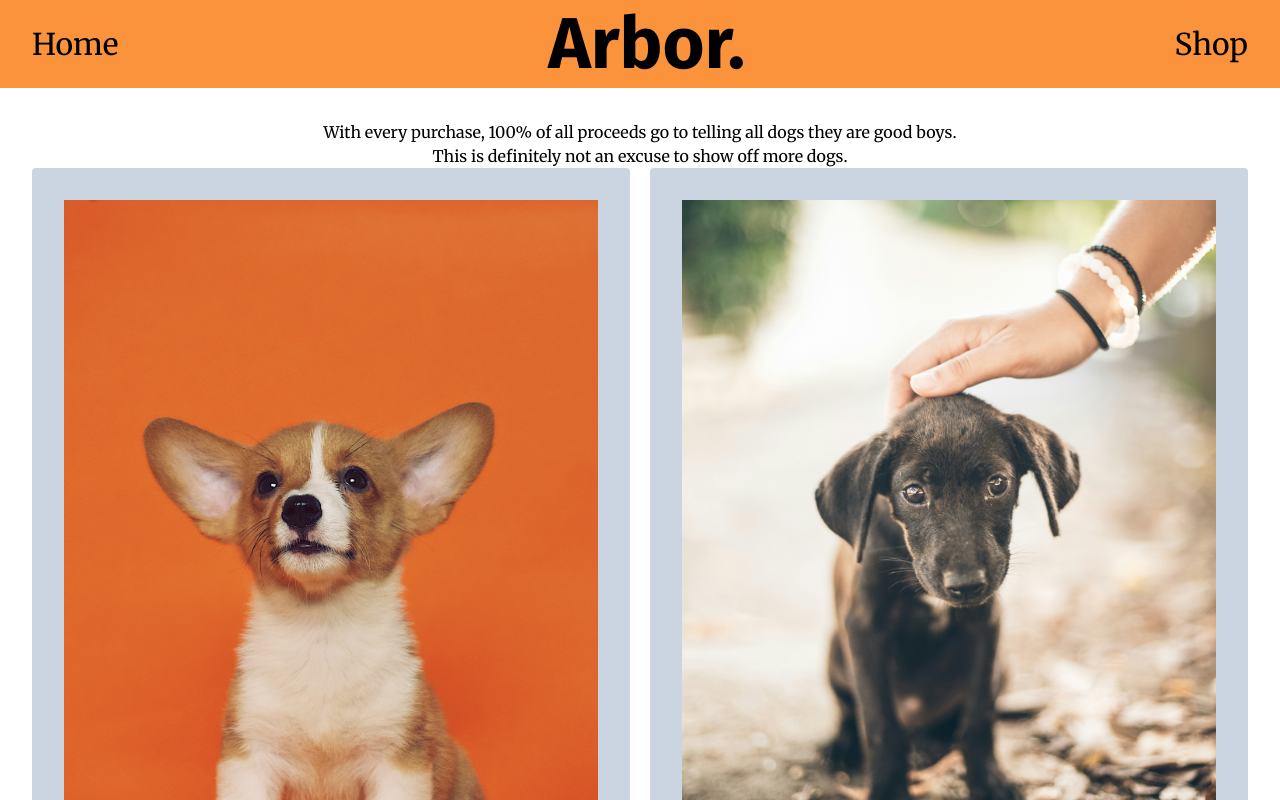
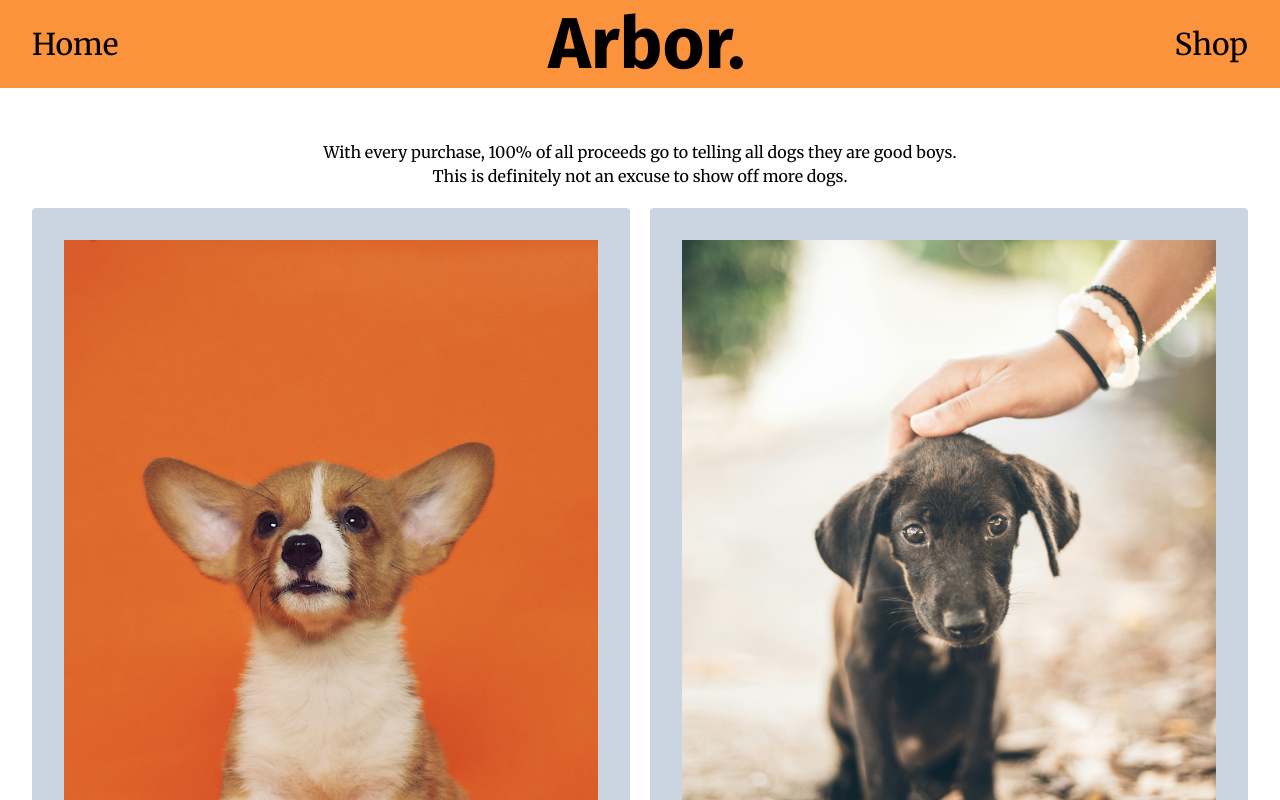
Before and after one commit to Lucrum/arbor-store, a React (Vite) app: page / in a window 1280 px wide. Shown: the top 800 px of the page. Built offline with nearby package versions, Linux system fonts and the light colour scheme.

Commit message:
Formatting

```diff
--- a/src/components/index/CallToAction.jsx
+++ b/src/components/index/CallToAction.jsx
@@ -37,12 +37,14 @@ function CallToAction() {
   ];
   return (
     <div className="mb-10">
-      <span>
-        With every purchase, 100% of all proceeds go to telling all dogs they
-        are good boys.
-      </span>
-      <br />
-      <span>This is definitely not an excuse to show off more dogs.</span>
+      <div className="flex flex-col m-5">
+        <span>
+          With every purchase, 100% of all proceeds go to telling all dogs they
+          are good boys.
+        </span>
+        <span>This is definitely not an excuse to show off more dogs.</span>
+      </div>
+
       <div className="flex gap-5 flex-wrap md:flex-nowrap">
         <CardColumn dogs={dogsOne} />
         <CardColumn dogs={dogsTwo} />
```
